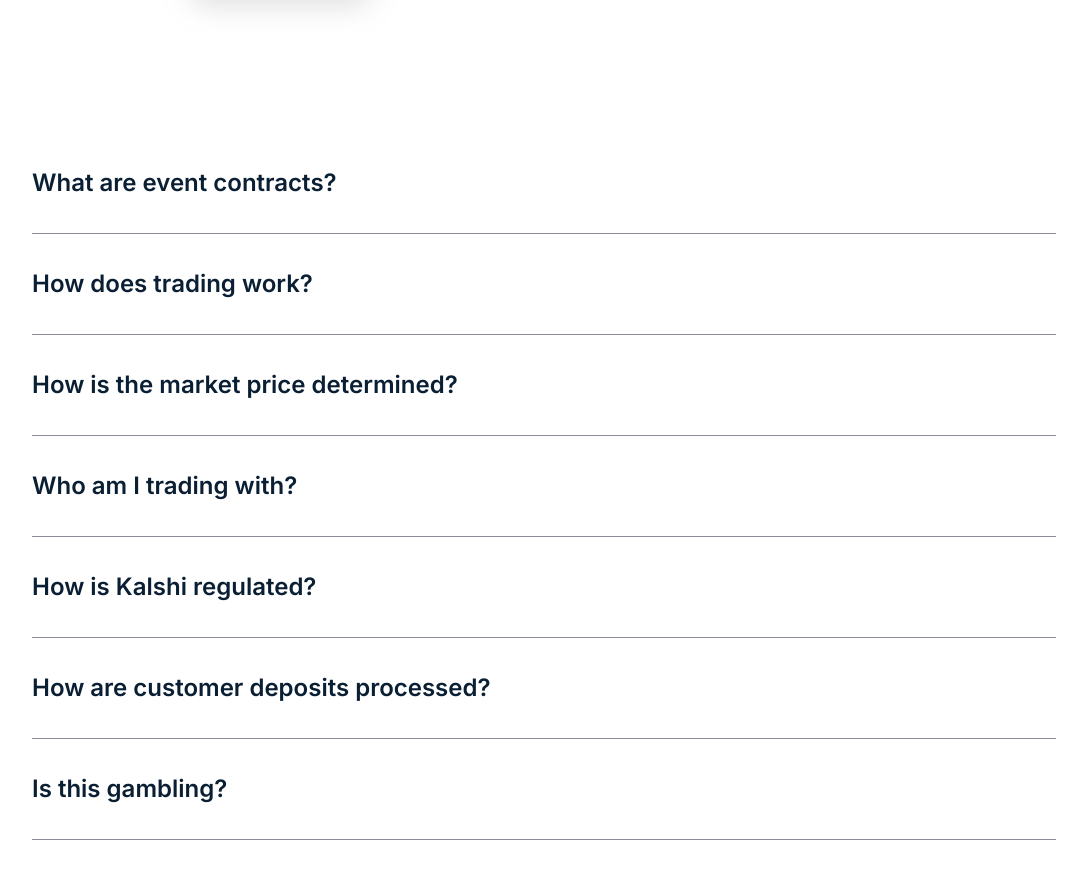
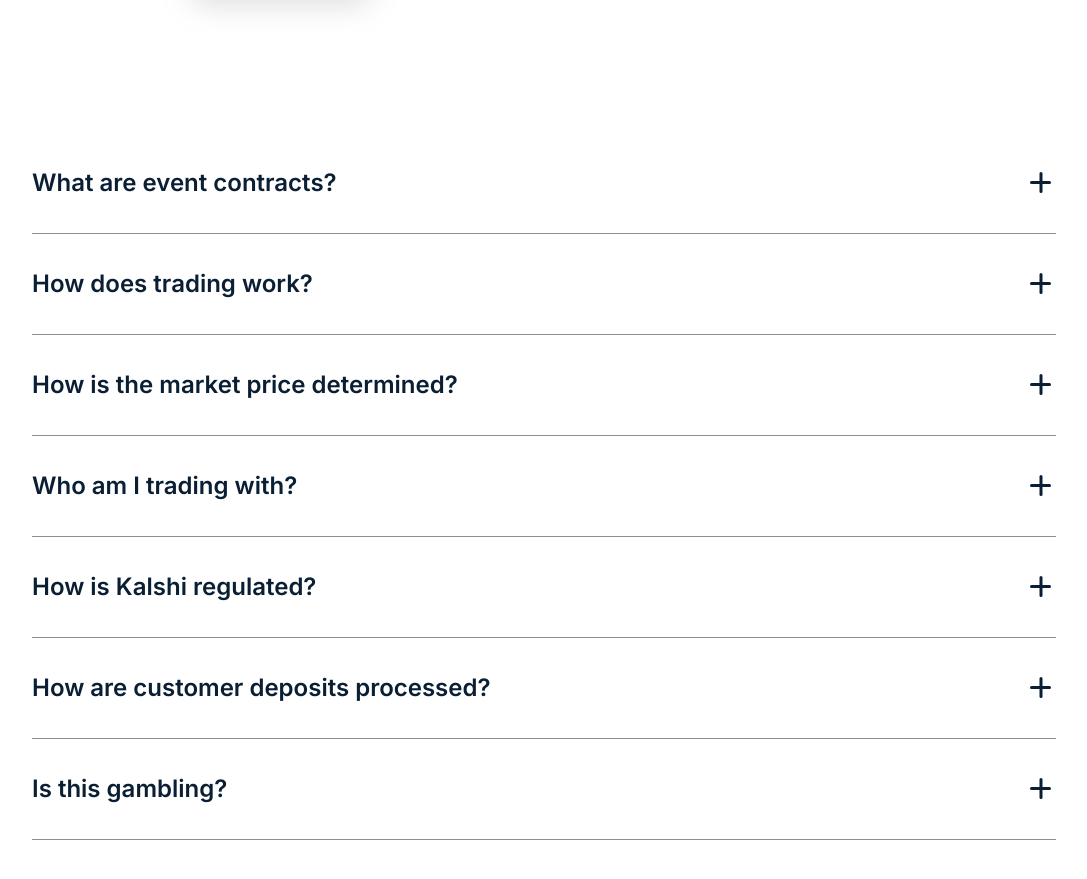
Before and after one commit to tragedyHub/borb-landing, a React (Create React App) app: page / in a window 1280 px wide. Shown: the part 1240-2119 px from the top of the page, without its empty margins (96-1183 px from the left). Built offline with nearby package versions, Linux system fonts and the light colour scheme.

Commit message:
fix faq styles

```diff
--- a/src/pages/HomePage/components/Faq.jsx
+++ b/src/pages/HomePage/components/Faq.jsx
@@ -41,10 +41,15 @@
         {data.map((card) => (
           <Block key={card.id}>
             <Row
+                state={show === card.id}
               className={show === card.id ? `active` : ``}
               onClick={() => setShow(card.id)}
             >
               <Title>{card.name}</Title>
+              <Burger state={show === card.id}>
+                <div className="hor"></div>
+                <div className="ver"></div>
+              </Burger>
             </Row>
             <Content state={show === card.id}>
               <Text>
@@ -74,7 +79,9 @@
   height: 100px;
   display: flex;
   align-items: center;
-  border-bottom: 1px solid var(--grey);
+  justify-content: space-between;
+  padding-right: 5px;
+  border-bottom: ${props => props.state ? "none" : "1px solid var(--grey)"};
   @media screen and (max-width: 1000px) {
     height: 90px;
   }
@@ -85,7 +92,16 @@
 const Content = styled.div`
   display: ${(props) => (props.state ? "block" : "none")};
 `;
-const Text = styled.p``;
+const Text = styled.p`
+  font-size: 18px;
+  line-height: 180%;
+  @media screen and (max-width: 1000px) {
+    font-size: 16px;
+  }
+  @media screen and (max-width: 768px) {
+    font-size: 14px;
+  }
+`;
 const Title = styled.h5`
   font-size: 24px;
   font-weight: 600;
@@ -97,3 +113,27 @@
     font-size: 18px;
   }
 `;
+
+const Burger = styled.div`
+  position: relative;
+  display: flex;
+  height: 21px;
+  width: 21px;
+  div { border-radius: 10px;}
+  .hor {
+    width: 100%;
+    height: 3px;
+    background: var(--black);
+    margin: auto;
+  }
+  .ver {
+    position: absolute;
+    left: 50%;
+    top: 0;
+    transform: translateX(-50%);
+    height: 100%;
+    width: 3px;
+    background:  var(--black);
+    display: ${props => props.state ? "none" : "block"};
+  }
+`
```
Also changed, not shown: 1 other file (tests, documents, lock files or other folders).
